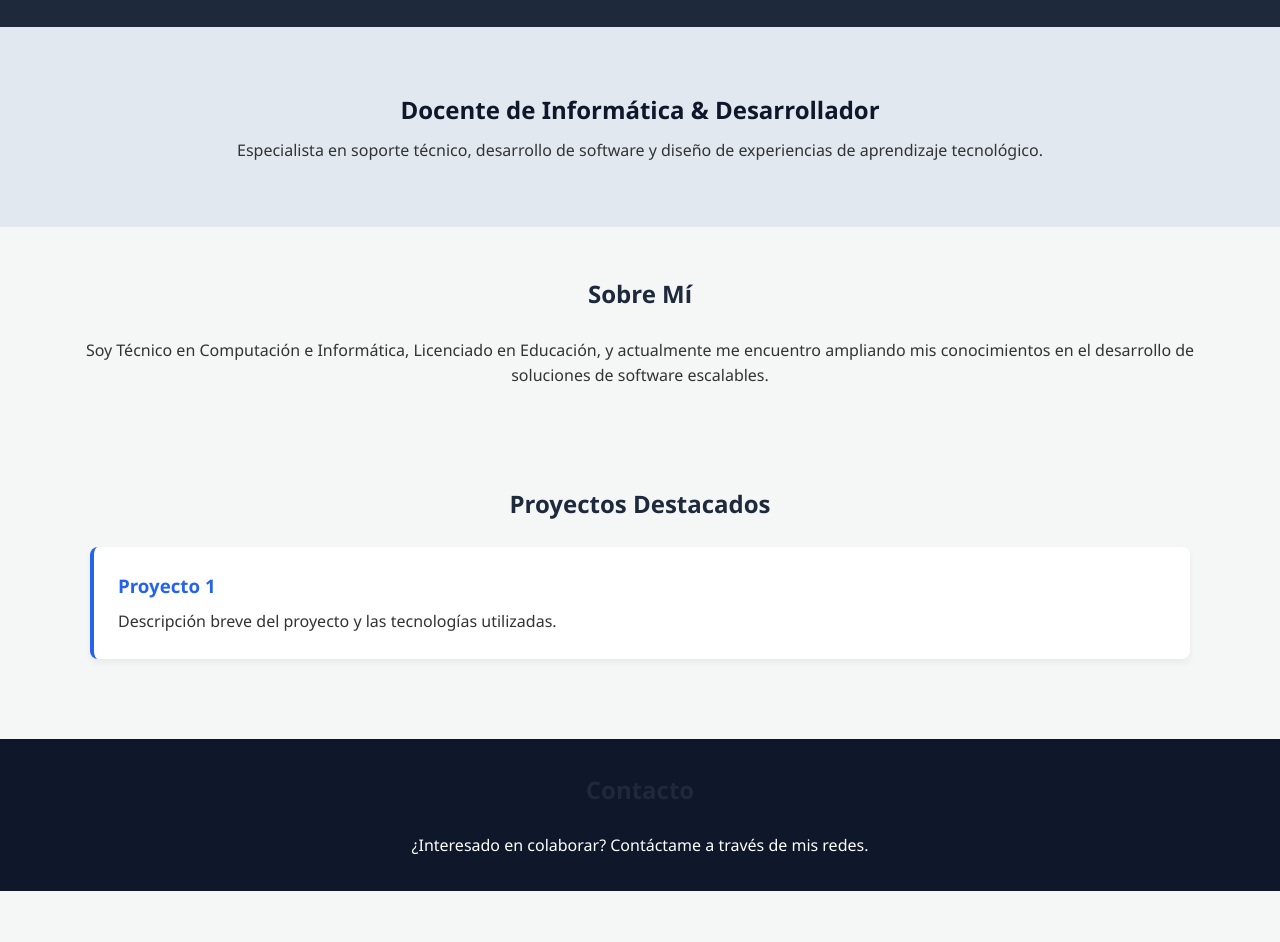
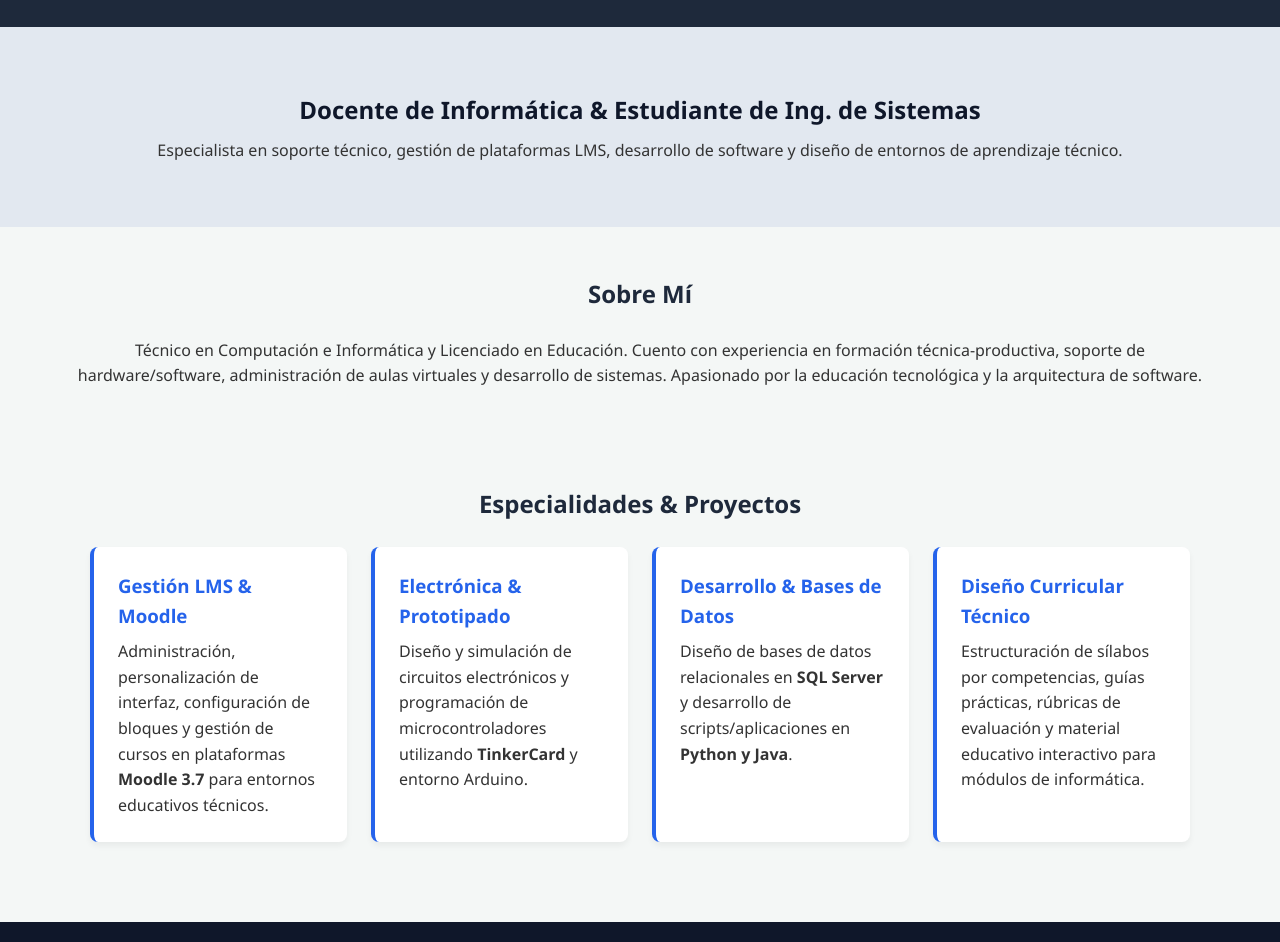
Before and after one commit to percyjavier2023-source/percyjavier2023-source.github.io, a plain HTML site: page index.html in a window 1280 px wide. Shown: the part 67-1009 px from the top of the page. Before the commit the page ends 958 px from the top, so only its background shows below. Drawn offline with Linux system fonts and the light colour scheme.

Commit message:
Update index.html

```diff
--- a/index.html
+++ b/index.html
@@ -14,43 +14,59 @@
             <h2>Percy Izquierdo</h2>
             <ul>
                 <li><a href="#sobre-mi">Sobre Mí</a></li>
-                <li><a href="#proyectos">Proyectos</a></li>
+                <li><a href="#proyectos">Especialidades & Proyectos</a></li>
                 <li><a href="#contacto">Contacto</a></li>
             </ul>
         </nav>
     </header>
 
-    <!-- Sección Principal / Presentación -->
+    <!-- Presentación Principal -->
     <main>
         <section id="inicio">
-            <h1>Docente de Informática & Desarrollador</h1>
-            <p>Especialista en soporte técnico, desarrollo de software y diseño de experiencias de aprendizaje tecnológico.</p>
+            <h1>Docente de Informática & Estudiante de Ing. de Sistemas</h1>
+            <p>Especialista en soporte técnico, gestión de plataformas LMS, desarrollo de software y diseño de entornos de aprendizaje técnico.</p>
         </section>
 
         <!-- Sección Sobre Mí -->
         <section id="sobre-mi">
             <h2>Sobre Mí</h2>
-            <p>Soy Técnico en Computación e Informática, Licenciado en Educación, y actualmente me encuentro ampliando mis conocimientos en el desarrollo de soluciones de software escalables.</p>
+            <p>Técnico en Computación e Informática y Licenciado en Educación. Cuento con experiencia en formación técnica-productiva, soporte de hardware/software, administración de aulas virtuales y desarrollo de sistemas. Apasionado por la educación tecnológica y la arquitectura de software.</p>
         </section>
 
-        <!-- Sección Proyectos -->
+        <!-- Sección Proyectos y Especialidades -->
         <section id="proyectos">
-            <h2>Proyectos Destacados</h2>
+            <h2>Especialidades & Proyectos</h2>
             <div class="galeria-proyectos">
-                <!-- Aquí agregaremos tarjetas para tus proyectos de Moodle, TinkerCard, BD, etc. -->
+
                 <article class="proyecto">
-                    <h3>Proyecto 1</h3>
-                    <p>Descripción breve del proyecto y las tecnologías utilizadas.</p>
+                    <h3>Gestión LMS & Moodle</h3>
+                    <p>Administración, personalización de interfaz, configuración de bloques y gestión de cursos en plataformas <strong>Moodle 3.7</strong> para entornos educativos técnicos.</p>
                 </article>
+
+                <article class="proyecto">
+                    <h3>Electrónica & Prototipado</h3>
+                    <p>Diseño y simulación de circuitos electrónicos y programación de microcontroladores utilizando <strong>TinkerCard</strong> y entorno Arduino.</p>
+                </article>
+
+                <article class="proyecto">
+                    <h3>Desarrollo & Bases de Datos</h3>
+                    <p>Diseño de bases de datos relacionales en <strong>SQL Server</strong> y desarrollo de scripts/aplicaciones en <strong>Python y Java</strong>.</p>
+                </article>
+
+                <article class="proyecto">
+                    <h3>Diseño Curricular Técnico</h3>
+                    <p>Estructuración de sílabos por competencias, guías prácticas, rúbricas de evaluación y material educativo interactivo para módulos de informática.</p>
+                </article>
+
             </div>
         </section>
     </main>
 
-    <!-- Pie de página -->
+    <!-- Pie de Página / Contacto -->
     <footer id="contacto">
         <h2>Contacto</h2>
-        <p>¿Interesado en colaborar? Contáctame a través de mis redes.</p>
-        <!-- Aquí irán tus enlaces a GitHub, LinkedIn o correo -->
+        <p>¿Interesado en coordinar o colaborar en proyectos tecnológicos y educativos?</p>
+        <p>Escríbeme a través de mi repositorio oficial de GitHub o correo institucional.</p>
     </footer>
 
 </body>
```
